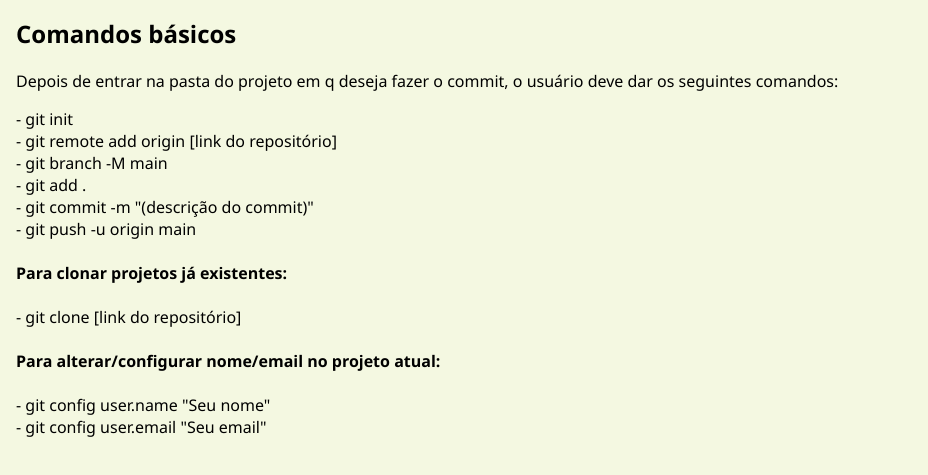
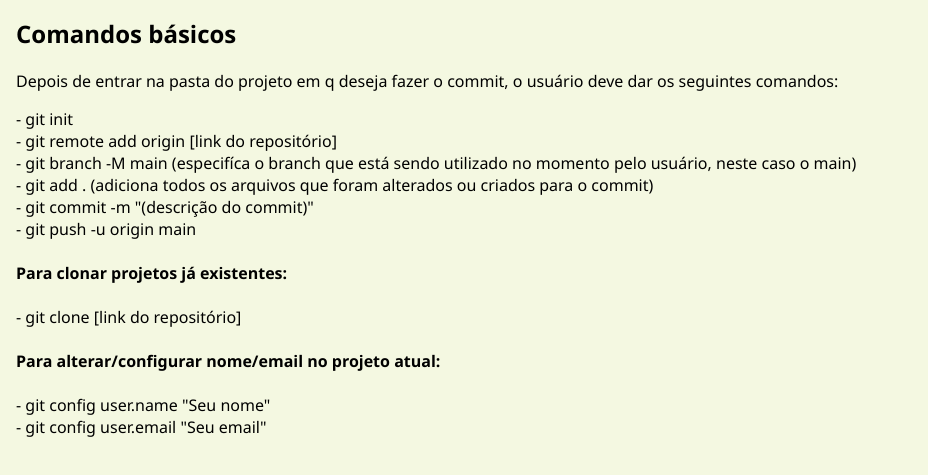
Before and after one commit to Viniacamp/Teste, a plain HTML site: page index.html in a window 1280 px wide. Shown: the part 111-586 px from the top of the page, without its empty margins (0-928 px from the left). Drawn offline with Linux system fonts and the light colour scheme.

Commit message:
Adição de informações complementares na pagina

```diff
--- a/index.html
+++ b/index.html
@@ -4,7 +4,7 @@
     <meta charset="UTF-8">
     <meta name="viewport" content="width=device-width, initial-scale=1.0">
     <link rel="stylesheet" type="text/css" href="css/style.css">
-    <title>Teste Git</title>
+    <title>Introdução ao Git/GitHub</title>
 </head>
 <body>
     <h1>Olá! este é um teste testando comandos no Github</h1>
@@ -13,8 +13,8 @@
     <p>Depois de entrar na pasta do projeto em q deseja fazer o commit, o usuário deve dar os seguintes comandos: </p>
     <p> - git init<br>
        - git remote add origin [link do repositório]<br>
-       - git branch -M main<br>
-       - git add .<br>
+       - git branch -M main (especifíca o branch que está sendo utilizado no momento pelo usuário, neste caso o main)<br>
+       - git add . (adiciona todos os arquivos que foram alterados ou criados para o commit)<br>
        - git commit -m "(descrição do commit)"<br>
        - git push -u origin main<br><br>
 
```
